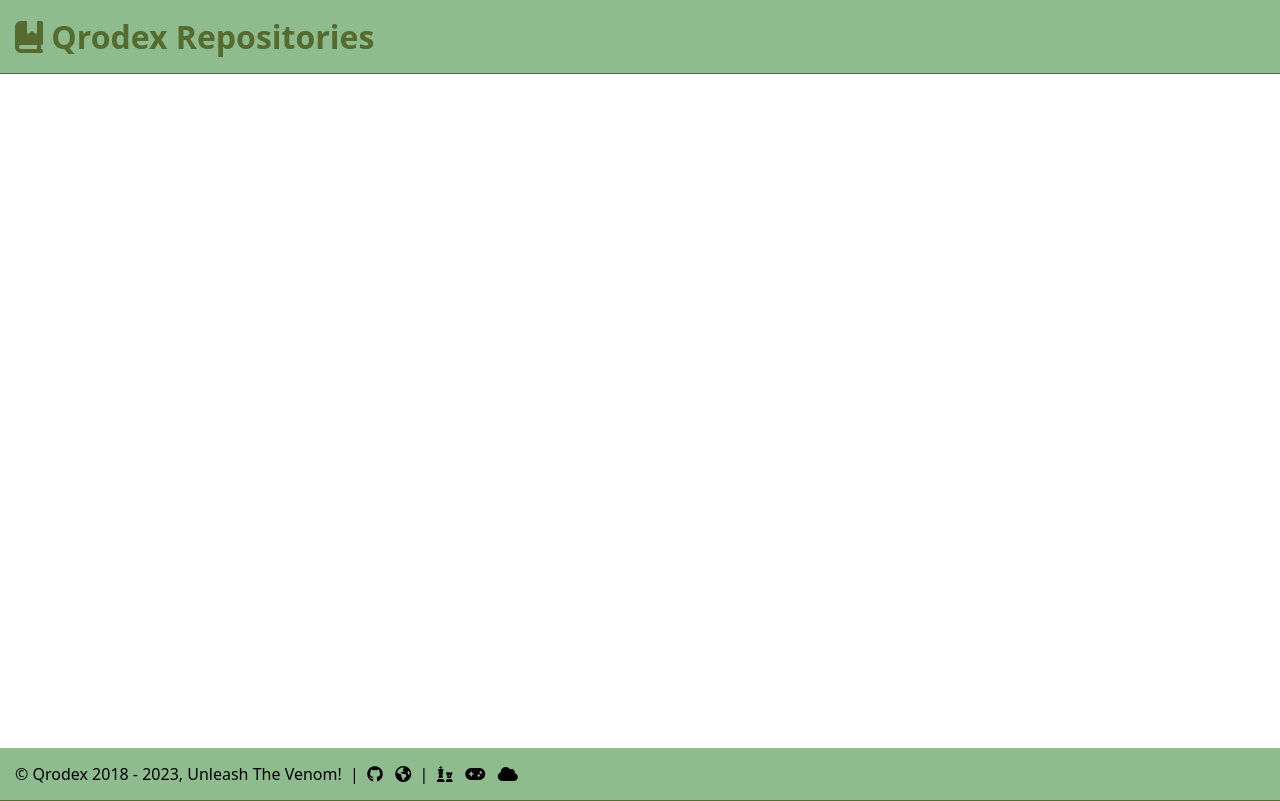
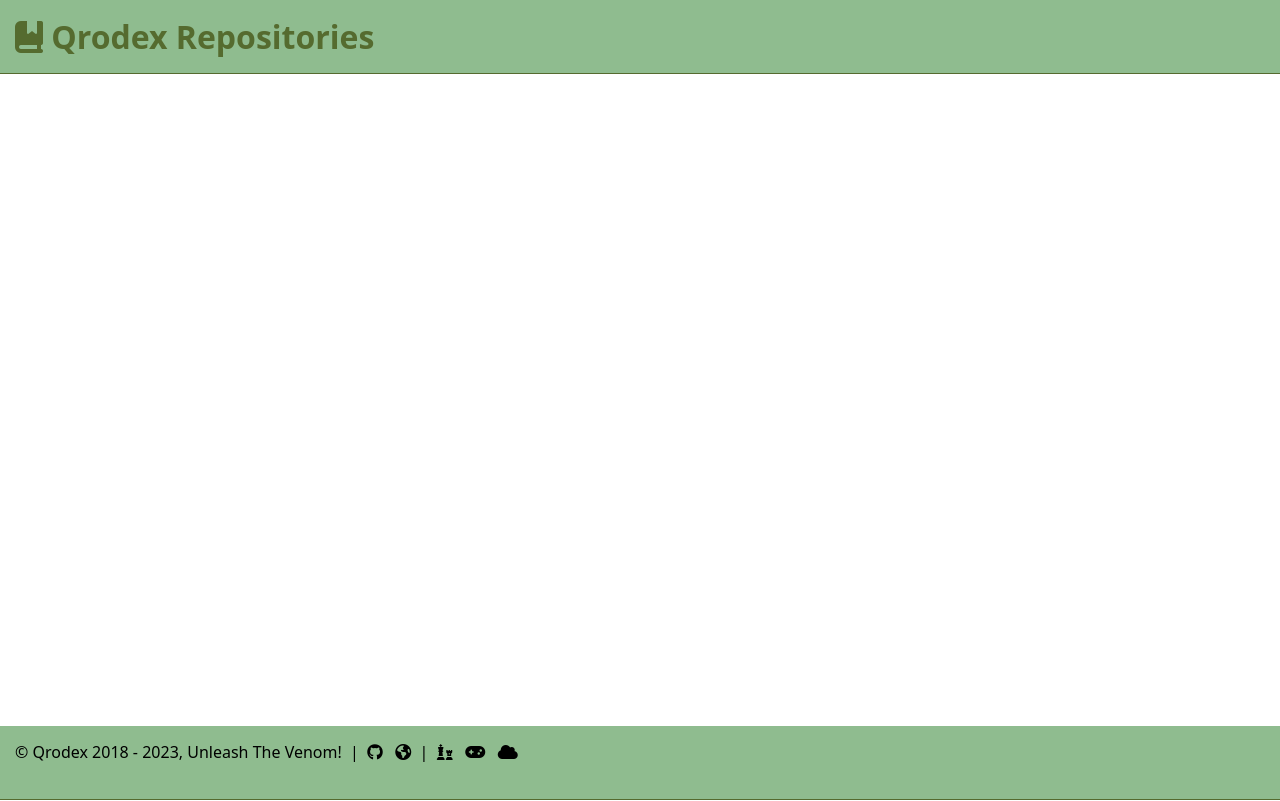
Before and after one commit to Qrodex/Qrodex.github.io, a plain HTML site: page index.html in a window 1280 px wide. Drawn offline with Linux system fonts and the light colour scheme; no server answers.

Commit message:
Update CSS Layout

```diff
--- a/index.html
+++ b/index.html
@@ -39,10 +39,12 @@
             border: darkolivegreen solid 1px;
             border-width: 0px 0px 1px 0px;
             padding: 15px;
+            height: 74px;
+            box-sizing: border-box;
         }
 
         section {
-            height: calc(100vh - 74px -  52px);
+            height: calc(100vh - 74px -  74px);
             overflow: auto;
         }
     </style>
```
